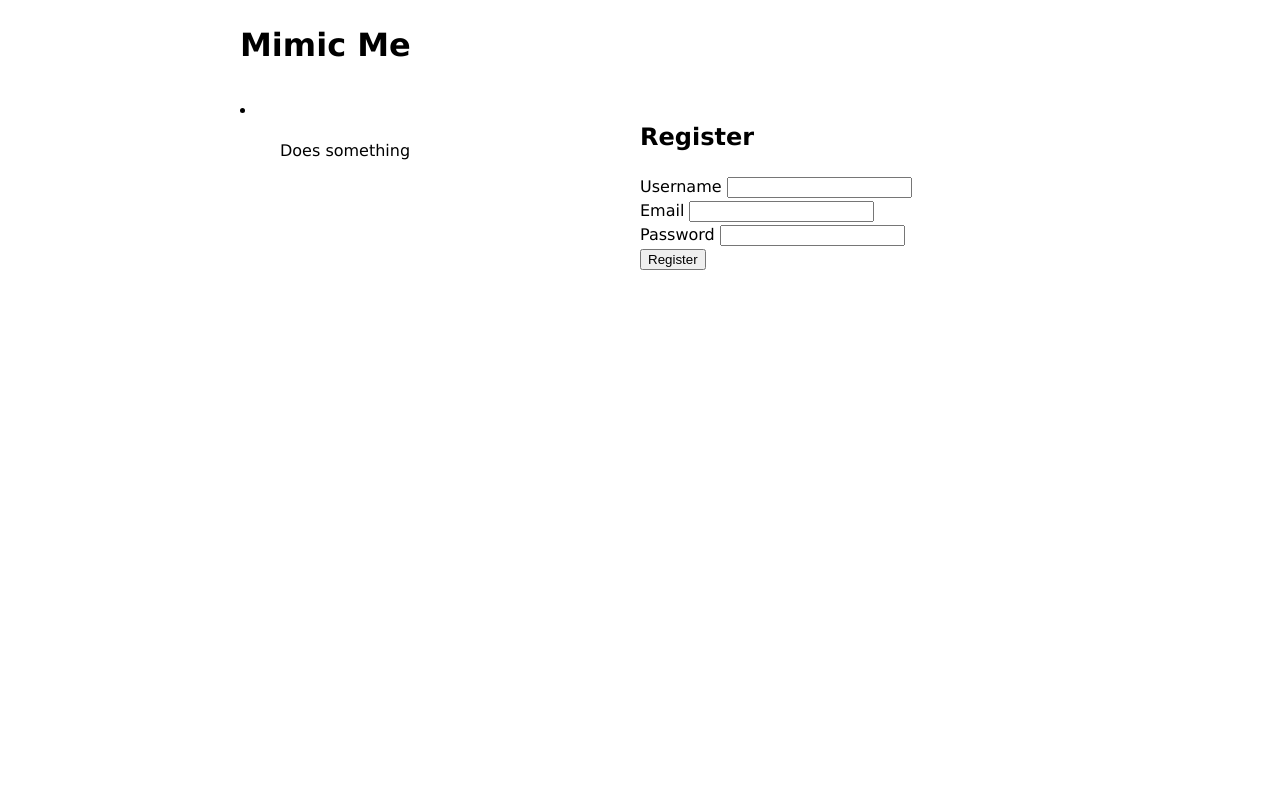
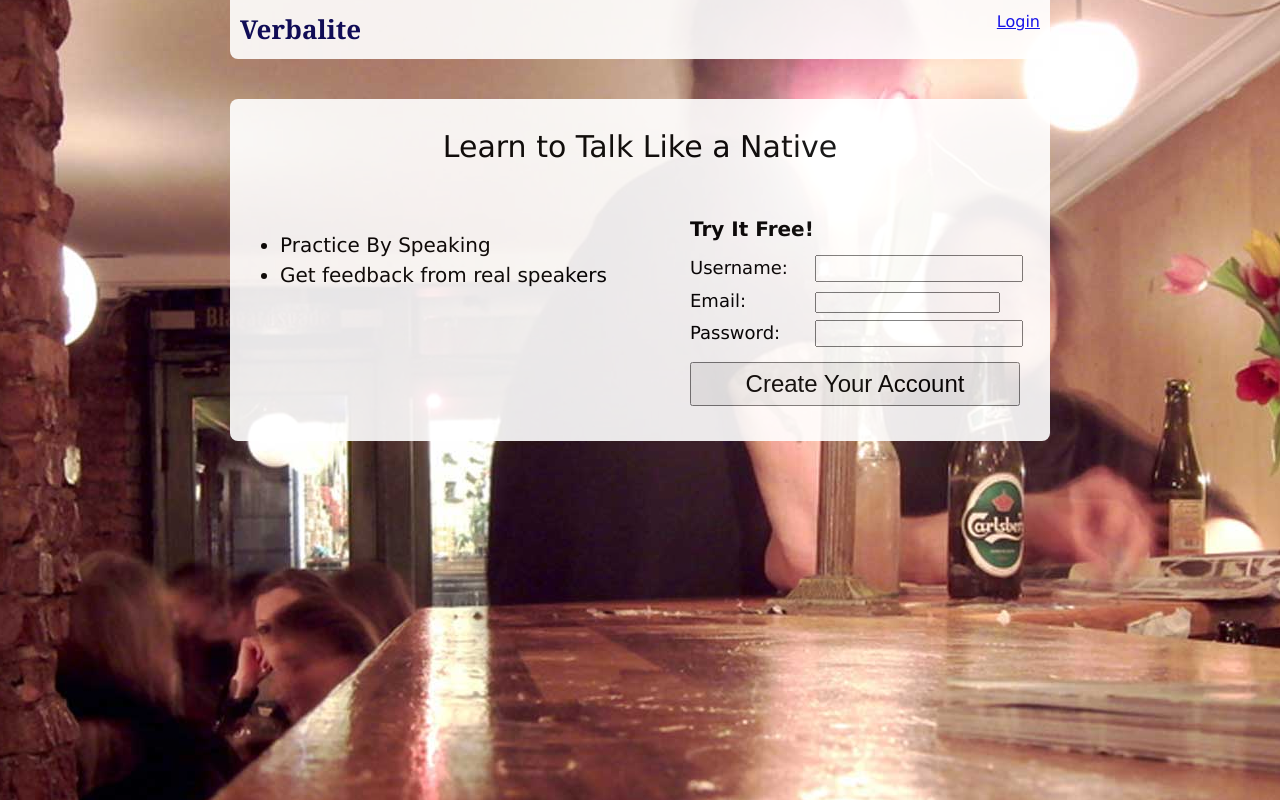
Before and after one commit to ddgromit/mimicme, a Django app: page / in a window 1280 px wide. Run offline with Django 3.2, Linux system fonts and the light colour scheme.

Commit message:
Homepage and base template

```diff
--- a/common_static/css/base.css
+++ b/common_static/css/base.css
@@ -4,11 +4,10 @@ html {
   font-family: Verdana, Arial; }
 
 body {
+  margin: 0;
+  padding: 0;
   line-height: 1.5;
   min-height: 600px; }
 
-body.site {
-  background-color: white; }
-
 a img {
   border: none; }
--- a/common_static/css/base.scss
+++ b/common_static/css/base.scss
@@ -6,11 +6,13 @@ html {
     font-family: Verdana, Arial;
 }
 body {
+    margin: 0;
+    padding: 0;
     line-height: 1.5;
     min-height: 600px;
 }
 body.site {
-    background-color: $sitebgcolor;
+    //background-color: $sitebgcolor;
 }
 a img {
     border: none;
--- a/core/static/css/homepage.css
+++ b/core/static/css/homepage.css
@@ -1,14 +1,78 @@
+.homepage-dash {
+  width: 800px;
+  margin: 0 auto 0 auto;
+  opacity: 0.9;
+  background-color: white;
+  padding: 10px;
+  border-radius: 0px 0px 8px 8px;
+  -moz-border-radius: 0px 0px 8px 8px;
+  -webkit-border-radius: 0px 0px 8px 8px; }
+  .homepage-dash .logo {
+    float: left;
+    font-family: Georgia;
+    font-size: 26px;
+    font-weight: bold;
+    color: #005; }
+  .homepage-dash .links {
+    float: right; }
+
 #container {
   width: 800px;
-  margin: 0 auto; }
+  margin: 40px auto 0 auto;
+  opacity: 0.9;
+  background-color: white;
+  padding: 10px;
+  border-radius: 8px;
+  -moz-border-radius: 8px;
+  -webkit-border-radius: 8px;
+  color: black;
+  padding-bottom: 30px; }
 
 .title {
-  margin-bottom: 30px; }
+  margin-bottom: 8px;
+  text-align: center;
+  margin-top: 15px;
+  font-size: 36px;
+  font-weight: bold;
+  display: none; }
+
+.subtitle {
+  margin-bottom: 45px;
+  text-align: center;
+  margin-top: 15px;
+  font-size: 30px; }
 
 .bullets {
   float: left;
   width: 400px; }
+  .bullets ul, .bullets li {
+    margin: none;
+    padding: none; }
+  .bullets .item {
+    font-size: 20px; }
 
 .register {
   float: right;
-  width: 400px; }
+  width: 350px; }
+  .register .register-subtitle {
+    font-size: 20px;
+    margin-bottom: 10px;
+    font-weight: bold; }
+  .register .form-line {
+    margin-bottom: 5px; }
+    .register .form-line label {
+      width: 120px;
+      display: inline-block;
+      font-size: 18px; }
+    .register .form-line input[type="text"],
+    .register .form-line input[type="password"] {
+      width: 200px;
+      font-size: 18px; }
+    .register .form-line .submit {
+      margin-top: 10px;
+      width: 330px;
+      font-size: 24px;
+      padding: 6px 3px; }
+
+html {
+  background: black url(/static/images/bg-bar.jpg) no-repeat center center fixed; }
--- a/core/static/css/homepage.scss
+++ b/core/static/css/homepage.scss
@@ -1,16 +1,106 @@
+@mixin border-radius($radius) {
+  border-radius: $radius;
+  -moz-border-radius: $radius;
+  -webkit-border-radius: $radius;
+}
+
+@mixin shadow($color: #333333, $distance: 0px, $spread:2px) {
+  -moz-box-shadow: 0px 1px 2px $color;
+  -webkit-box-shadow: $distance $distance $spread $color;
+  box-shadow: 0px 1px 2px $color;
+  -ms-filter: "progid:DXImageTransform.Microsoft.Shadow(Strength=4, Direction=90, Color='$color')";
+  filter: progid:DXImageTransform.Microsoft.Shadow(Strength=4, Direction=90, Color='$color');
+}
+
+
+.homepage-dash {
+    width: 800px;
+    margin: 0 auto 0 auto;
+    opacity: 0.9;
+    background-color: white;
+    padding: 10px;
+    @include border-radius(0px 0px 8px 8px);
+
+    .logo {
+        float: left;
+        font-family: Georgia;
+        font-size: 26px;
+        font-weight: bold;
+        color: #005;
+    }
+    .links {
+        float: right;
+    }
+}
+
 #container {
     width: 800px;
-    margin: 0 auto;
+    margin: 40px auto 0 auto;
+    opacity: 0.9;
+    background-color: white;
+    padding: 10px;
+    @include border-radius(8px);
+    color: black;
+    padding-bottom: 30px;
 }
 .title {
-    margin-bottom: 30px;
+    margin-bottom: 8px;
+    text-align: center;
+    margin-top: 15px;
+    font-size: 36px;
+    font-weight: bold;
+    display: none;
 }
+.subtitle {
+    margin-bottom: 45px;
+    text-align: center;
+    margin-top: 15px;
+    font-size: 30px;
 
+}
 .bullets {
     float: left;
     width: 400px;
+
+    ul,li {
+        margin: none;
+        padding: none;
+    }
+    .item {
+        font-size: 20px;
+    }
 }
 .register {
     float: right;
-    width: 400px;
+    width: 350px;
+
+
+
+    .register-subtitle {
+        font-size: 20px;
+        margin-bottom: 10px;
+        font-weight: bold;
+    }
+    .form-line {
+        margin-bottom: 5px;
+        label {
+            width: 120px;
+            display: inline-block;
+            font-size: 18px;
+        }
+        input[type="text"],
+        input[type="password"] {
+            width: 200px;
+            font-size: 18px;
+        }
+        .submit {
+            margin-top: 10px;
+            width: 330px;
+            font-size: 24px;
+            padding: 6px 3px;
+        }
+    }
 }
+html {
+    background: black url(/static/images/bg-bar.jpg) no-repeat center center fixed;
+}
--- a/core/templates/homepage.html
+++ b/core/templates/homepage.html
@@ -5,50 +5,71 @@
 <link rel="stylesheet" type="text/css" href="{{ STATIC_URL }}css/homepage.css"/>
 {% endblock css %}
 
-{% block title %}Mimic Me{%endblock%}
+{% block title %}verbalite{%endblock%}
 
 {% block javascript %}
 {{ block.super }}
-<script type="text/javascript" src="{{ STATIC_URL }}js/jquery-1.6.2.min.js"></script>
 {% endblock javascript %}
 
 {% block body %}
-
+<div class="homepage-dash">
+    <div class="dash-contents">
+        <div class="logo">Verbalite</div>
+        <div class="links">
+            {% if user.is_authenticated %}
+            <a href="/sets/">Practice</a>
+            <a href="/logout/">Logout</a>
+            {% else %}
+            <a href="/login/">Login</a>
+            <!--<a href="/register/">Register</a>-->
+            {% endif %}
+        </div>
+        <div style="clear: both;"></div>
+    </div>
+</div>
 
 <div id="container">
-    <h1 class="title">Mimic Me</h1>
+    <div class="title">
+        Verbalite
+    </div>
+    <div class="subtitle">
+        Learn to Talk Like a Native
+    </div>
     <div class="bullets">
-        <li>
-            <ul>Does something</ul>
-        </li>
+        <ul>
+            <li class='item'>Practice By Speaking</li>
+            <li class='item'>Get feedback from real speakers</li>
+        </ul>
     </div>
     <div class="register">
-        <h2>Register</h2>
+        <div class="register-subtitle">Try It Free!</div>
         <form method="POST">
             {{ errors }}
             <div class="form-line">
-                <label>Username</label>
+                <label>Username:</label>
                 {{form.username}}
                 <div class="errors">
                     {{form.username.errors}}
                 </div>
             </div>
             <div class="form-line">
-                <label>Email</label>
+                <label>Email:</label>
                 {{form.email}}
                 <div class="errors">
                     {{form.errors.email}}
                 </div>
             </div>
             <div class="form-line">
-                <label>Password</label>
+                <label>Password:</label>
                 {{form.password}}
                 <div class="errors">
                     {{form.errors.password}}
                 </div>
             </div>
             <div class="form-line">
-                <input type="submit" value="Register" />
+                <button type="submit" value="Register" class="submit" onclick="$('#register-form').submit()">
+                    Create Your Account
+                </button>
             </div>
         </form>
     </div>
--- a/practice/templates/practice.html
+++ b/practice/templates/practice.html
@@ -7,10 +7,9 @@
 {% endblock css %}
 
 
-{% block title %}Practice{%endblock%}
+{% block title %}Practice | socialite{%endblock%}
 {% block javascript %}
 {{ block.super }}
-<script type="text/javascript" src="{{ STATIC_URL }}js/jquery-1.6.2.min.js"></script>
 <script type="text/javascript">
     function recorderNeedsPermissions(val) {
         console.log("Recorder needs permission: " + val);
@@ -39,7 +38,7 @@ window.onload = resizewin;
 {% endblock javascript %}
 
 
-{% block body %}
+{% block content %}
 <div class="center-column">
     <div class="set">
       {{ phrase_set.title }}
--- a/practice/templates/review.html
+++ b/practice/templates/review.html
@@ -1,4 +1,4 @@
-{% extends 'base.html' %}
+{% extends 'withdash.html' %}
 {% load render_partial %}
 
 {% block css %}
@@ -12,7 +12,7 @@
 {{ block.super }}
 {% endblock javascript %}
 
-{% block body %}
+{% block content %}
 <div class="center-column">
     <div class="title">
         Review Your Feedback
@@ -51,4 +51,4 @@
         {% endfor %}
     </div>
 </div>
-{% endblock body %}
+{% endblock content %}
--- a/practice/templates/sets.html
+++ b/practice/templates/sets.html
@@ -1,4 +1,4 @@
-{% extends 'base.html' %}
+{% extends 'withdash.html' %}
 
 {% block css %}
 {{ block.super }}
@@ -12,7 +12,7 @@
 <script type="text/javascript" src="{{ STATIC_URL }}js/jquery-1.6.2.min.js"></script>
 {% endblock javascript %}
 
-{% block body %}
+{% block content %}
 <div class="center-column">
     <div class="title">
         Try Phrases from a Real Life Situation
@@ -25,4 +25,4 @@
         {% endfor %}
     </div>
 </div>
-{% endblock body %}
+{% endblock content %}
```
Also changed, not shown: core/static/css/withdash.css (added, +21 -0 lines), core/static/css/withdash.scss (added, +28 -0 lines), core/templates/login.html (+3 -4 lines), core/templates/withdash.html (added, +34 -0 lines), core/static/images/bg-bar.jpg (added).
